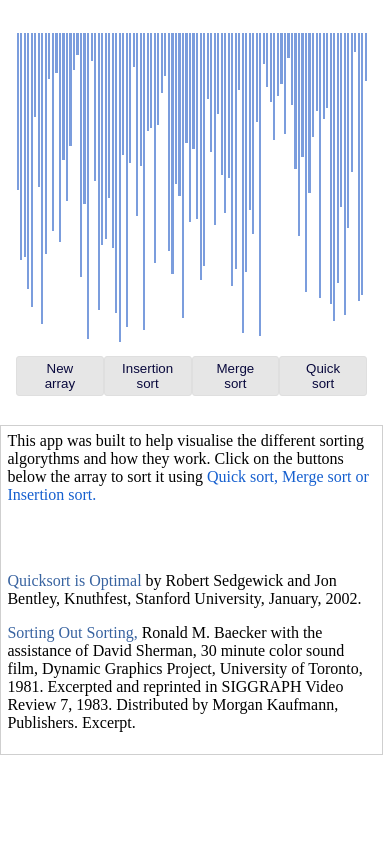
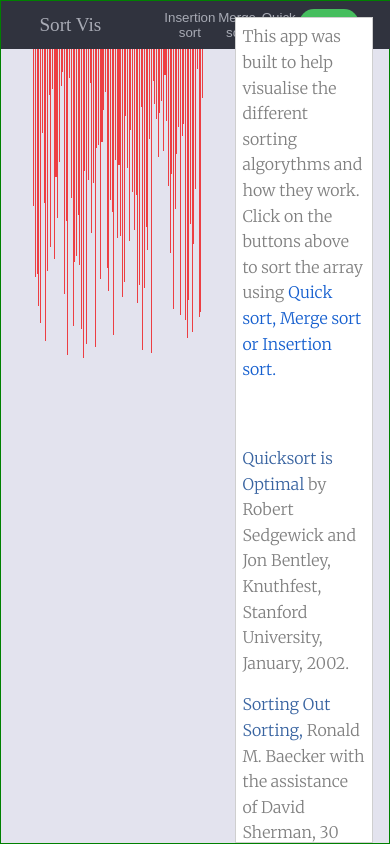
Before and after one commit to msmfa/sorting-visualiser, a React (Create React App) app: page / in a window 390 px wide. Shown: the top 845 px of the page. Built offline with nearby package versions, Linux system fonts and the light colour scheme.

Commit message:
Updated UI

```diff
--- a/public/index.html
+++ b/public/index.html
@@ -7,9 +7,14 @@
     <meta name="theme-color" content="#000000" />
     <meta
       name="description"
-      content="Web site created using create-react-app"
+      content="Web site
+      created using create-react-app"
     />
     <link rel="apple-touch-icon" href="%PUBLIC_URL%/logo192.png" />
+    <link
+      href="https://fonts.googleapis.com/css2?family=Manrope:wght@300&family=Merriweather:wght@300;400&display=swap"
+      rel="stylesheet"
+    />
     <!--
       manifest.json provides metadata used when your web app is installed on a
       user's mobile device or desktop. See https://developers.google.com/web/fundamentals/web-app-manifest/
--- a/src/App.css
+++ b/src/App.css
@@ -2,15 +2,28 @@
   box-sizing: border-box;
   margin: 0;
   padding: 0;
+  text-decoration: none;
+  list-style-type: none;
 }
+
 .container {
   display: flex;
+  border: 1px solid green;
+  background-color: rgb(227, 227, 238);
+  height: 100vh;
+  font-weight: 300;
+  color: grey;
+  line-height: 1.6em;
 }
 .visualiser-container {
   width: 60vw;
-  margin-left: auto;
-  margin-right: 3em;
-  margin-top: 2em;
+}
+.text-container {
+  font-family: "Merriweather", serif;
+  margin-top: 3em;
+  padding: 0.7em;
+  padding-top: 3em;
+  background-color: white;
 }
 
 .array-container {
@@ -19,72 +32,50 @@
 }
 
 .array-bar {
-  background-color: rgb(123, 157, 221);
+  background-color: rgb(237, 62, 67);
   margin: 0.2%;
 }
 
-.app-container {
+/*--------------- BUTTONS ----------------*/
+.app-container,
+.button-container {
+  align-items: center;
+  color: #a8abb5;
   display: flex;
-  position: fixed;
-  list-style-type: none;
-  margin: 2em 2em;
-  width: 60vw;
+  justify-content: space-between;
+  background-color: rgb(48, 51, 62);
 }
 
+.app-container {
+  height: 3em;
+  width: 100vw;
+  padding-right: 2em;
+}
+.button-container {
+  border: none;
+  width: 50vw;
+}
 .app-button {
-  border: solid 1px rgb(196, 196, 196);
-  background-color: rgb(230, 230, 230);
-  color: rgb(9, 9, 61);
-  width: 100%;
-  padding: 0.6em 1em;
-  font-weight: 400;
-  height: 100%;
-  border-radius: 3px;
-  margin: 0 2em 0 0;
+  color: #a8abb5;
+  background-color: rgb(48, 51, 62);
+  border: none;
 }
 
+#new-array-button {
+  background-color: rgb(70, 190, 94);
+  height: 2.5em;
+  width: 7em;
+  border-radius: 15px;
+  color: white;
+  font-size: 0.8em;
+}
+.nav-title {
+  padding-left: 2em;
+  font-size: 1.2em;
+  display: flex;
+  align-items: center;
+}
 .app-button:hover {
   color: rgb(86, 121, 185);
   cursor: pointer;
 }
-
-#new-array-button {
-  margin-right: 9em;
-}
-
-@media only screen and (max-width: 780px) {
-  .container {
-    display: block;
-  }
-  .visualiser-container {
-    width: 90vw;
-    margin: none;
-  }
-
-  .array-container {
-    margin-left: 1em;
-    width: 90vw;
-  }
-
-  .app-container {
-    position: relative;
-    margin: 0;
-    justify-content: space-evenly;
-    width: 90vw;
-    margin-left: 1em;
-  }
-
-  .app-button {
-    border: solid 1px rgb(223, 223, 223);
-    width: 8em;
-    font-weight: 400;
-    height: 3em;
-    border-radius: 3px;
-    margin: 1em 0;
-    padding: 0 1em;
-  }
-
-  #new-array-button {
-    margin-right: 0;
-  }
-}
--- a/src/App.js
+++ b/src/App.js
@@ -1,6 +1,7 @@
 import React from "react";
 import DisplayTextLeft from "./components/LeftText";
 import "./App.css";
+import "./css/Buttons.css";
 import "./styles/LeftText.css";
 import { DisplayArray } from "./components/DisplayArray";
 
--- a/src/components/DisplayArray.js
+++ b/src/components/DisplayArray.js
@@ -106,12 +106,12 @@ export function DisplayArray() {
   }
   return (
     <div className="visualiser-container">
-      <DisplayArrayBars containerRef={containerRef} arr={arr} />
       <SortButtons
         insertionSort={insertionSort}
         mergeSort={mergeSort}
         quickSort={quickSort}
       />
+      <DisplayArrayBars containerRef={containerRef} arr={arr} />
     </div>
   );
 }
--- a/src/components/LeftText.js
+++ b/src/components/LeftText.js
@@ -3,37 +3,37 @@ import React, { useState } from "react";
 function DisplayTextLeft() {
   const [text, setText] = useState([{ text: "", runTime: "" }]);
 
-  const quick = e => {
+  const quick = (e) => {
     setText([
       {
         text:
           "Quicksort is a divide and conquer algorithm in the style of merge sort. The basic idea is to find a “pivot” item in the array to compare all other items against, then shift items such that all of the items before the pivot are less than the pivot value and all the items after the pivot are greater than the pivot value.",
         runtimeBest: "Best: n log n",
         runtimeAv: "Average: n log n",
-        runtimeWorst: "Worst: n squared"
-      }
+        runtimeWorst: "Worst: n squared",
+      },
     ]);
   };
-  const merge = e => {
+  const merge = (e) => {
     setText([
       {
         text:
           "Merge sort is an efficient, general-purpose, comparison-based sorting algorithm. Most implementations produce a stable sort, which means that the order of equal elements is the same in the input and output. Merge sort is a divide and conquer algorithm that was invented by John von Neumann in 1945.",
         runtimeBest: "Best: n log n",
         runtimeAv: "Average: n log n",
-        runtimeWorst: "Worst: n log n"
-      }
+        runtimeWorst: "Worst: n log n",
+      },
     ]);
   };
-  const insertion = e => {
+  const insertion = (e) => {
     setText([
       {
         text:
           "Insertion sort is a simple sorting algorithm that builds the final sorted array (or list) one item at a time. It is much less efficient on large lists than more advanced algorithms such as quicksort or merge sort.",
         runtimeBest: "Best: n ",
         runtimeAv: "Average: n squared",
-        runtimeWorst: "Worst: n squared"
-      }
+        runtimeWorst: "Worst: n squared",
+      },
     ]);
   };
   return (
@@ -42,10 +42,7 @@ function DisplayTextLeft() {
         <div className="text-para-container">
           This app was built to help visualise the different sorting algorythms
           and how they work.
-          <span>
-            {" "}
-            Click on the buttons below the array to sort it using
-          </span>{" "}
+          <span> Click on the buttons above to sort the array using</span>{" "}
           <span className="text-link" onClick={quick}>
             {" "}
             Quick sort,
@@ -59,8 +56,8 @@ function DisplayTextLeft() {
             or Insertion sort.
           </span>
           <div className="text-algo-description">
-            {text.map(item => item.text)}
-            {text.map(item => (
+            {text.map((item) => item.text)}
+            {text.map((item) => (
               <ul className="text-performance">
                 <li>{item.runtimeBest}</li>
                 <li>{item.runtimeAv}</li>
--- a/src/components/SortButtons.js
+++ b/src/components/SortButtons.js
@@ -2,7 +2,18 @@ import React from "react";
 
 export function SortButtons(props) {
   return (
-    <footer className="app-container">
+    <div className="app-container">
+      <div className="nav-title">Sort Vis</div>
+      <div className="button-container">
+        <button className="app-button" onClick={props.insertionSort}>
+          Insertion sort
+        </button>
+        <button className="app-button" onClick={props.mergeSort}>
+          Merge sort
+        </button>
+        <button className="app-button" onClick={props.quickSort}>
+          Quick sort
+        </button>
         <button
           className="app-button"
           id="new-array-button"
@@ -10,18 +21,7 @@ export function SortButtons(props) {
         >
           New array
         </button>
-
-      <button className="app-button" onClick={props.insertionSort}>
-        Insertion sort
-      </button>
-
-      <button className="app-button" onClick={props.mergeSort}>
-        Merge sort
-      </button>
-
-      <button className="app-button" onClick={props.quickSort}>
-        Quick sort
-      </button>
-    </footer>
+      </div>
+    </div>
   );
 }
```
Also changed, not shown: src/Nav.css (added), src/css/Buttons.css (added). Lines whose indentation alone changed are shown as unchanged.
